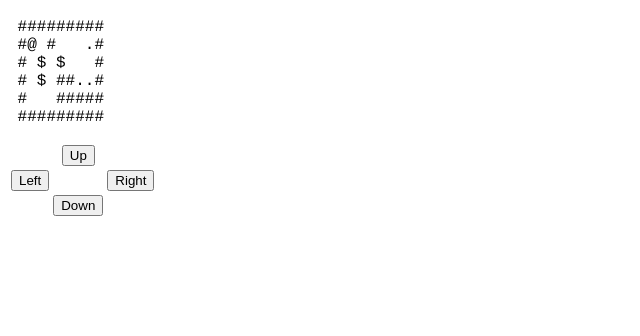
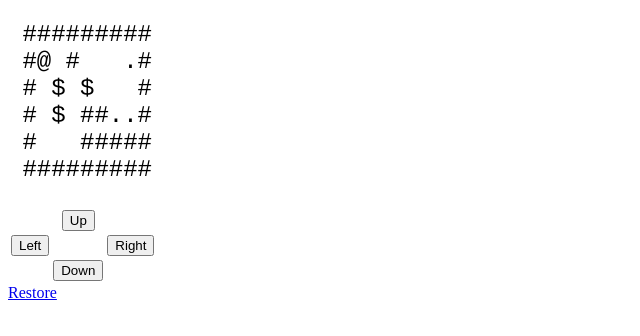
Before and after one commit to nemilya/phonegap-game-sokoban, a plain HTML site: page index.html in a window 1280 px wide. Both pictures are taken after a click on the button "Up". Shown: the part 48-384 px from the top of the page, without its empty margins (0-640 px from the left). Drawn offline with Linux system fonts and the light colour scheme.

Commit message:
added restore level function

```diff
--- a/index.html
+++ b/index.html
@@ -7,7 +7,7 @@
 
 <h1>CoffeeScript Game Sokoban</h1>
 
-<pre id="level" style="font-family: Courier;">
+<pre id="level" style="font-family: Courier; font-size: 18pt">
  #########
  #  #   .#
  #@$ $   #
@@ -19,10 +19,17 @@
 <script>
   var game = new GameSokoban();
   var field = document.getElementById('level');
-  game.set_level(field.innerHTML);
+  var initial_level = field.innerHTML
+  game.set_level(initial_level);
 
   function move(direction){
     game.sokoban_move(direction);
+    field.innerHTML = game.get_level();
+    return false;
+  }
+
+  function restore_level(){
+    game.set_level(initial_level);
     field.innerHTML = game.get_level();
     return false;
   }
@@ -47,5 +54,7 @@
   </tr>
 </table>
 
+<a href="#" onClick="restore_level()">Restore</a>
+
 </body>
 </html>
```
